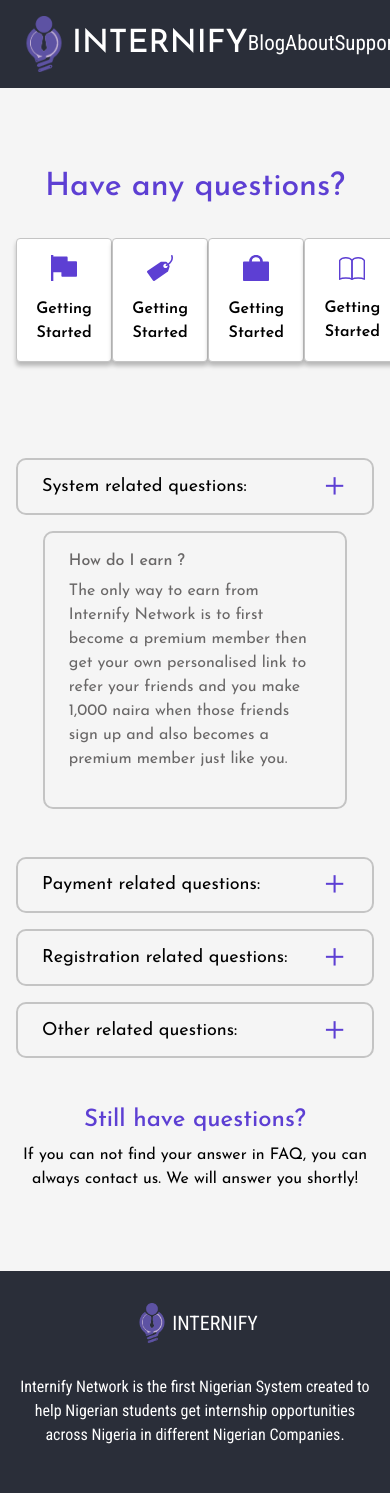
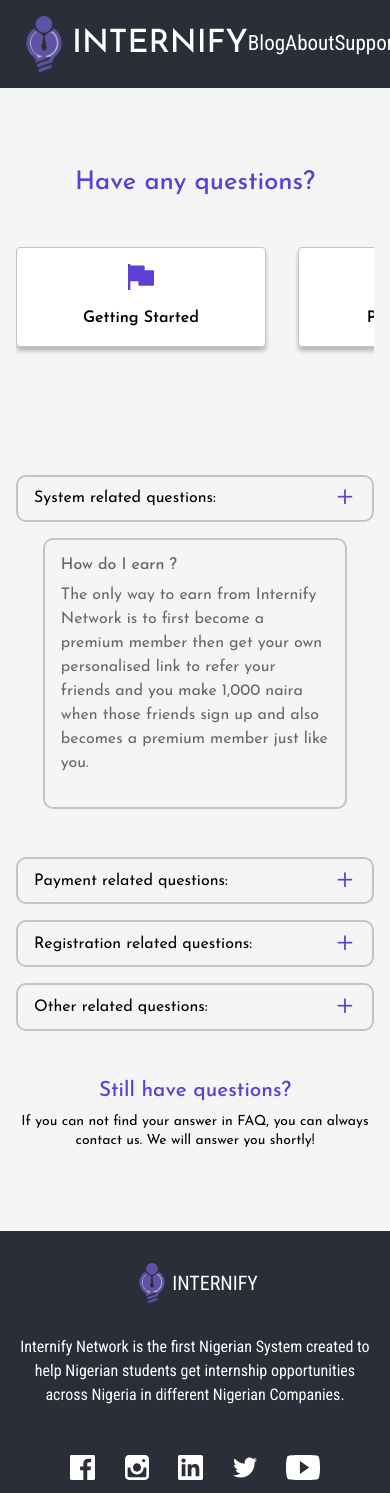
Before and after one commit to The-Anomaly/Internify, a React (Create React App) app: page /faq in a window 390 px wide. Shown: the top 1493 px of the page. Built offline with nearby package versions, Linux system fonts and the light colour scheme.

Commit message:
faq page responsiveness

```diff
--- a/src/Components/Routes/FAQ/index.tsx
+++ b/src/Components/Routes/FAQ/index.tsx
@@ -22,15 +22,15 @@
           </div>
           <div className="faqSectionOneItem">
             <img src={pricing} alt="" />
-            <p>Getting Started</p>
+            <p>Pricing & Plans</p>
           </div>
           <div className="faqSectionOneItem">
             <img src={bag} alt="" />
-            <p>Getting Started</p>
+            <p>Sales Questions</p>
           </div>
           <div className="faqSectionOneItem">
             <img src={book} alt="" />
-            <p>Getting Started</p>
+            <p>Usage Guides</p>
           </div>
         </div>
         <div className="faqAccordionWrap">
--- a/src/Components/Routes/FAQ/styles.css
+++ b/src/Components/Routes/FAQ/styles.css
@@ -1,5 +1,4 @@
 .faqBg {
-
   background-color: #f5f5f5;
 }
 .faqContainer {
@@ -7,7 +6,7 @@
   padding-bottom: 5rem;
 }
 .faqContainerTtl {
-    color: #5D3FD3;
+  color: #5d3fd3;
   text-align: center;
 }
 .faqSectionOneWrap {
@@ -38,8 +37,8 @@
   padding: 3rem 0;
 }
 .faqToggle {
-    background: #F5F5F5;
-    border: 2px solid #C4C4C4;
+  background: #f5f5f5;
+  border: 2px solid #c4c4c4;
   border-radius: 10px;
   width: 100%;
   display: flex;
@@ -49,34 +48,72 @@
   margin-top: 1rem;
 }
 .faqToggle span:last-of-type {
-    color: #5D3FD3;
+  color: #5d3fd3;
   font-size: 3rem;
   line-height: 0.5;
   font-weight: 300;
 }
 .faqBody {
-
   width: 85%;
   margin-left: auto;
   margin-right: auto;
   margin-bottom: 3rem;
-    color: #696767
-
+  color: #696767;
 }
 .faqBody > div {
-    background: #F5F5F5;
-    border: 2px solid #C4C4C4;
+  background: #f5f5f5;
+  border: 2px solid #c4c4c4;
   border-radius: 10px;
   padding: 1.2rem 1.5rem;
   margin-top: 1rem;
-
 }
 .faqTtl {
   text-align: center;
-    color: #5D3FD3;
+  color: #5d3fd3;
 }
 .faqTxt {
   text-align: center;
   max-width: 400px;
   margin: auto;
 }
+
+@media screen and (max-width: 700px) {
+  .faqSectionOneWrap {
+    overflow: hidden;
+    overflow-x: scroll;
+    width: 100%;
+    padding-bottom: 2rem;
+  }
+  .faqSectionOneItem {
+    min-width: 250px;
+    margin-right: 2rem;
+  }
+  .faqContainerTtl {
+    font-size: 1.6rem;
+  }
+}
+
+@media screen and (max-width: 400px) {
+  .faqContainerTtl {
+    padding-bottom: 1rem;
+  }
+  .faqToggle {
+    font-size: 16px;
+  }
+  .faqBody > div {
+    padding: 1rem;
+  }
+  .faqToggle {
+    padding: 0.6rem 1rem;
+  }
+  .faqToggle span:last-of-type {
+    font-size: 2.5rem;
+  }
+  .faqTtl {
+    font-size: 1.3rem;
+  }
+  .faqTxt {
+    font-size: 14px;
+    line-height: 1.4;
+  }
+}
--- a/src/index.css
+++ b/src/index.css
@@ -28,6 +28,7 @@
 /* width */
 ::-webkit-scrollbar {
   width: 5px;
+  height: 2px;
 }
 
 /* Track */
```
Lines whose indentation alone changed are shown as unchanged.
